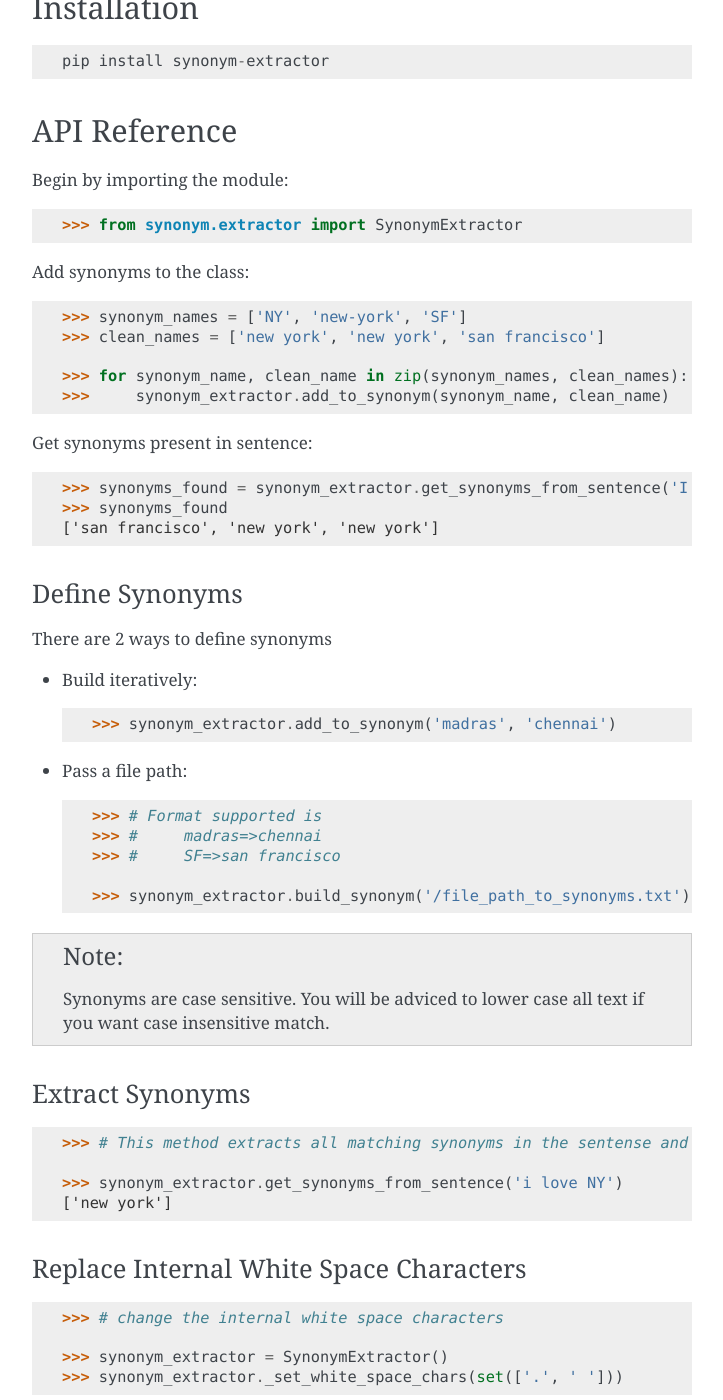
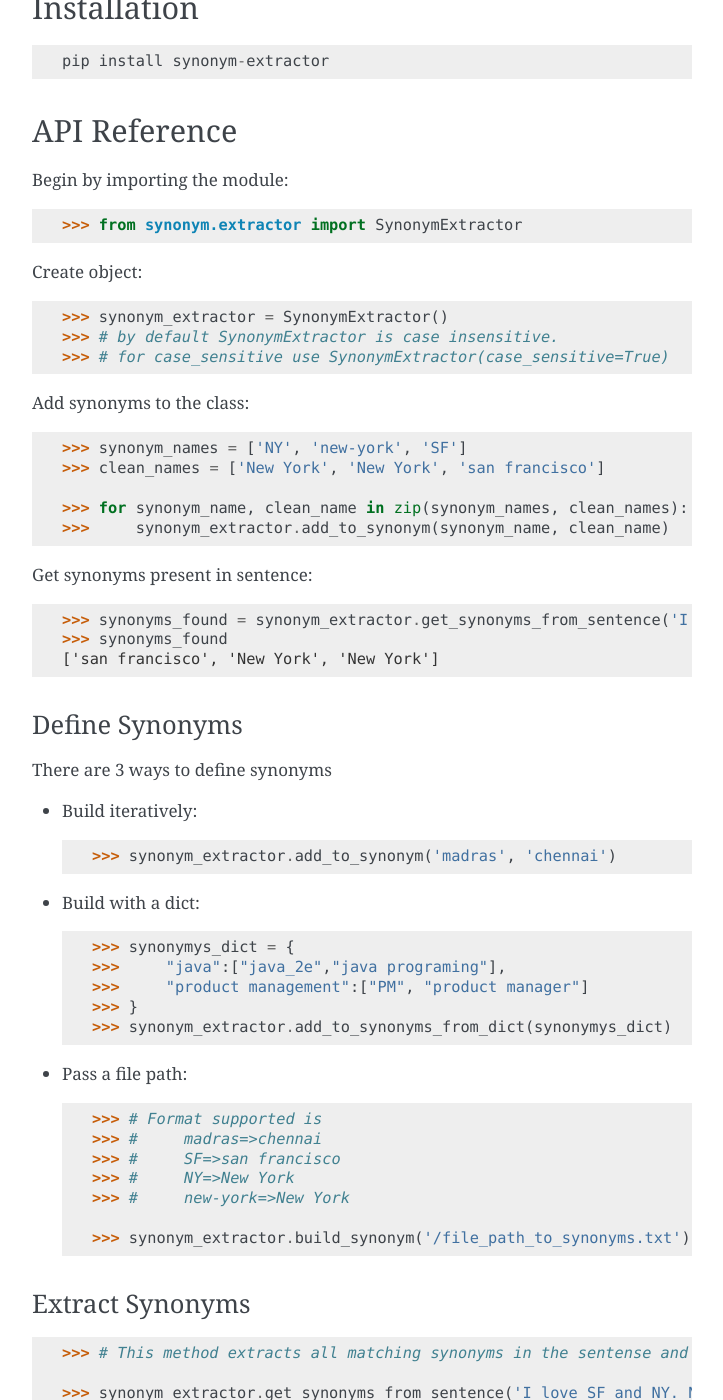
Before and after one commit to vi3k6i5/synonym-extractor, a Sphinx documentation site: the page built from docs/index.rst, in a window 1280 px wide and 1400 px high, scrolled down 1036 px. Shown: the whole window, without its empty margins (388-1111 px from the left). Built offline with Sphinx 7.4.7, drawn with Linux system fonts in a browser that asks for light colours; some of the changed text lies outside the part shown.

Commit message:
made case insensitive and added boolean to make it case sensitive

```diff
--- a/docs/index.rst
+++ b/docs/index.rst
@@ -56,10 +56,16 @@ Begin by importing the module::
 
     >>> from synonym.extractor import SynonymExtractor
 
+Create object::
+
+    >>> synonym_extractor = SynonymExtractor()
+    >>> # by default SynonymExtractor is case insensitive.
+    >>> # for case_sensitive use SynonymExtractor(case_sensitive=True)
+
 Add synonyms to the class::
 
     >>> synonym_names = ['NY', 'new-york', 'SF']
-    >>> clean_names = ['new york', 'new york', 'san francisco']
+    >>> clean_names = ['New York', 'New York', 'san francisco']
 
     >>> for synonym_name, clean_name in zip(synonym_names, clean_names):
     >>>     synonym_extractor.add_to_synonym(synonym_name, clean_name)
@@ -68,26 +74,35 @@ Get synonyms present in sentence::
 
     >>> synonyms_found = synonym_extractor.get_synonyms_from_sentence('I love SF and NY. new-york is the best.')
     >>> synonyms_found
-    ['san francisco', 'new york', 'new york']
+    ['san francisco', 'New York', 'New York']
 
 Define Synonyms
 ~~~~~~~~~~~~~~~~~
 
-There are 2 ways to define synonyms
+There are 3 ways to define synonyms
 
 * Build iteratively::
 
     >>> synonym_extractor.add_to_synonym('madras', 'chennai')
+
+* Build with a dict::
+
+    >>> synonymys_dict = {
+    >>>     "java":["java_2e","java programing"],
+    >>>     "product management":["PM", "product manager"]
+    >>> }
+    >>> synonym_extractor.add_to_synonyms_from_dict(synonymys_dict)
 
 * Pass a file path::
 
     >>> # Format supported is
     >>> #     madras=>chennai
     >>> #     SF=>san francisco
+    >>> #     NY=>New York
+    >>> #     new-york=>New York
 
     >>> synonym_extractor.build_synonym('/file_path_to_synonyms.txt')
 
-.. note:: Synonyms are case sensitive. You will be adviced to lower case all text if you want case insensitive match.
 
 Extract Synonyms
 ~~~~~~~~~~~~~~~~~
@@ -95,8 +110,8 @@ Extract Synonyms
 
     >>> # This method extracts all matching synonyms in the sentense and returns a list
 
-    >>> synonym_extractor.get_synonyms_from_sentence('i love NY')
-    ['new york']
+    >>> synonym_extractor.get_synonyms_from_sentence('I love SF and NY. New-york is the best.')
+    ['san francisco', 'New York', 'New York']
 
 Replace Internal White Space Characters
 ~~~~~~~~~~~~~~~~~~~~~~~~~~~~~~~~~~~~~~~
--- a/setup.py
+++ b/setup.py
@@ -17,7 +17,7 @@ class PyTest(Command):
 
 setup(
     name='synonym-extractor',
-    version='0.1.5',
+    version='0.1.6',
     url='http://github.com/vi3k6i5/synonym-extractor',
     author='Vikash Singh',
     author_email='vikash.duliajan@gmail.com',
```
Also changed, not shown: 2 other files.
